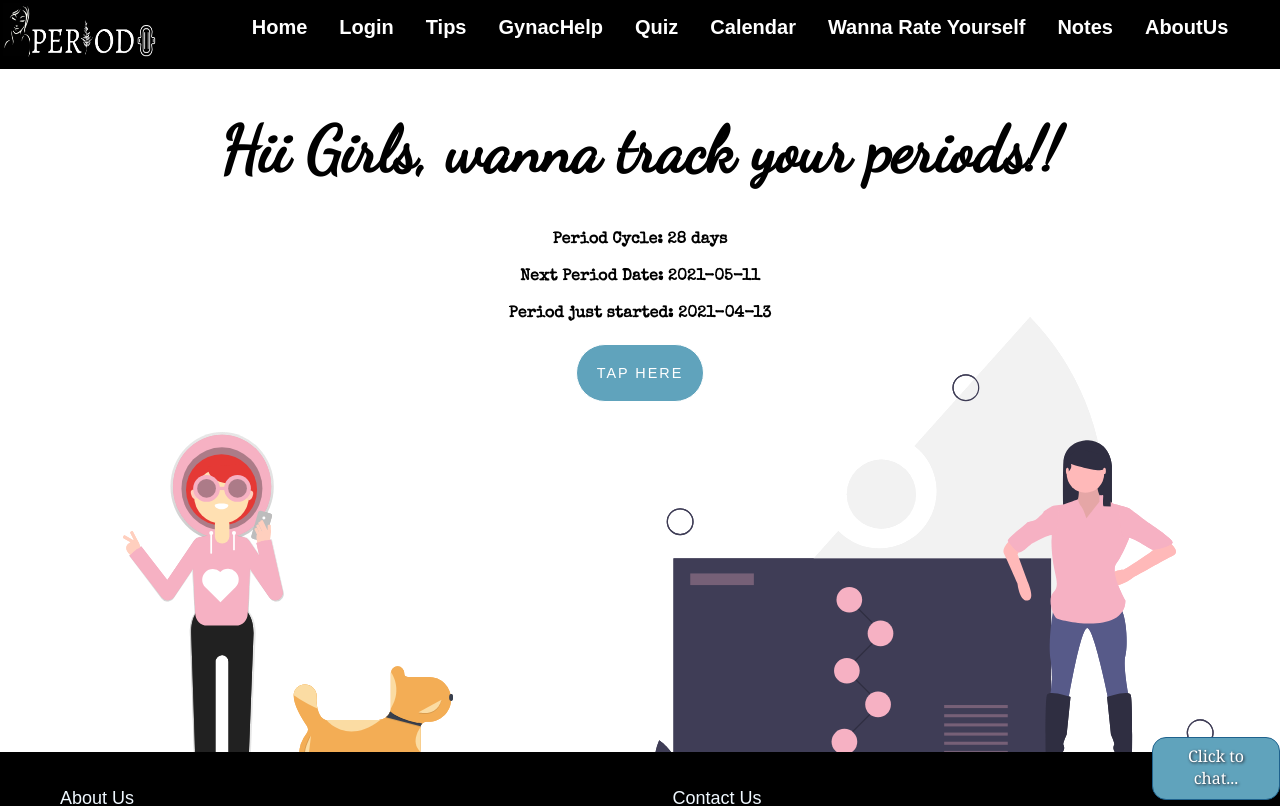
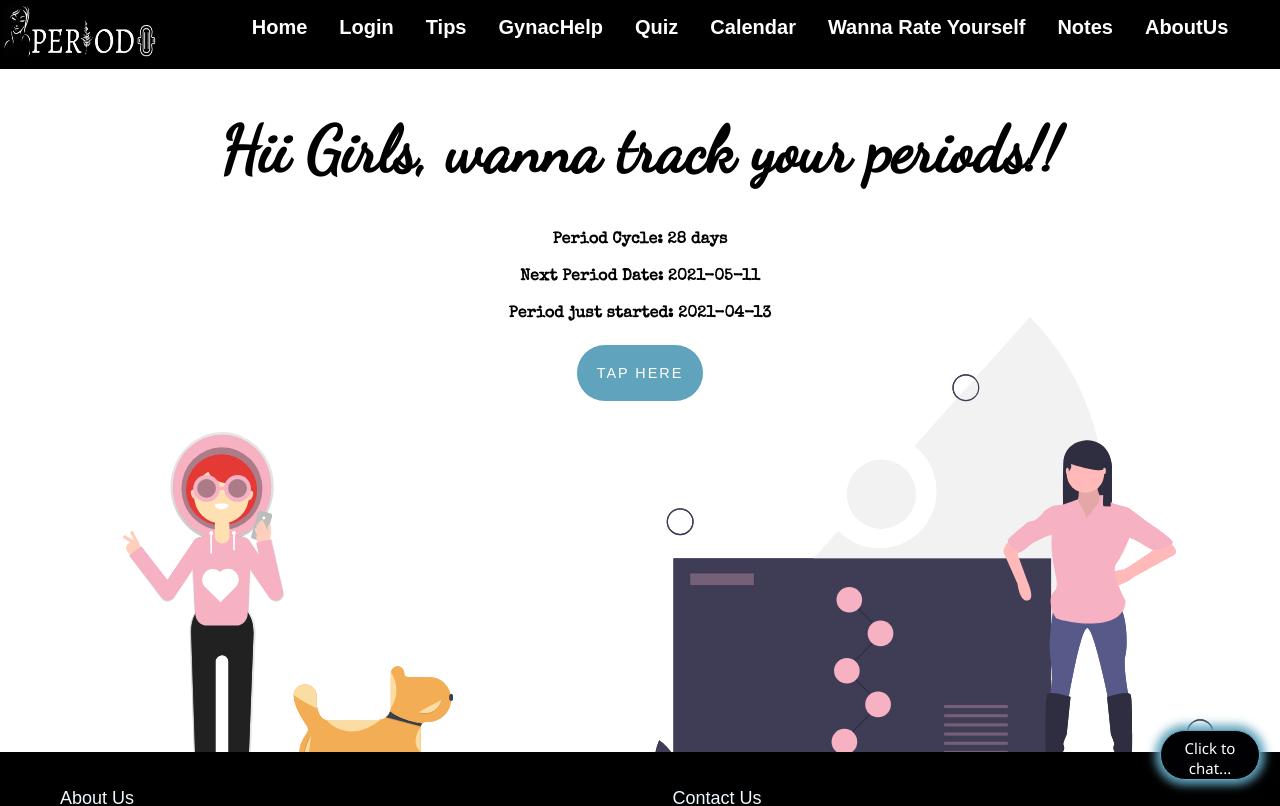
Before and after one commit to Feminine-Divine/periodo, a Next.js app in the folder periodo/: page / in a window 1280 px wide. Shown: the top 806 px of the page. Built offline with nearby package versions, Linux system fonts and the light colour scheme; no server answers; a web font is replaced by a local one.

Commit message:
modified click to chat button (#193)

```diff
--- a/periodo/components/ChatBot/chatBot.module.css
+++ b/periodo/components/ChatBot/chatBot.module.css
@@ -1,28 +1,21 @@
 .btn {
-    background: #60a3bc;
-    background-image: -webkit-linear-gradient(top, #60a3bc);
-    background-image: -moz-linear-gradient(top, #60a3bc);
-    background-image: -ms-linear-gradient(top, #60a3bc);
-    background-image: -o-linear-gradient(top, #60a3bc);
-    background-image: linear-gradient(to bottom, #60a3bc);
-    -webkit-border-radius: 14;
-    -moz-border-radius: 14;
-    border-radius: 14px;
-    text-shadow: 1px 1px 3px #211921;
-    font-family: Georgia;
-    color: #ffffff;
-    font-size: 16px;
-    padding: 7px 18px 10px 18px;
-    border: solid #1f628d 1px;
-    text-decoration: none;
-  }
+  background-color: #010103;
+  color: white;
+  font-family: 'Segoe UI', Tahoma, Geneva, Verdana, sans-serif;
+  padding: 7px;
+  border: solid #60a3bc 1.5px;
+  width: 100px;
+  height: 50px;
+  border-radius: 25px;
+  font-size: 15px;
+  text-decoration: none;
+  margin: 20px;
+  box-shadow: 0 0 10px 5px #60a3bc;
+}
 
   .btn:hover {
-    background: #D34949;
-    background-image: -webkit-linear-gradient(top, #D34949, #89c4af);
-    background-image: -moz-linear-gradient(top, #D34949, #89c4af);
-    background-image: -ms-linear-gradient(top, #D34949, #89c4af);
-    background-image: -o-linear-gradient(top, #D34949, #89c4af);
-    background-image: linear-gradient(to bottom, #D34949, #89c4af);
+    background-color: #60a3bc;
+    box-shadow: none;
     text-decoration: none;
+    cursor: pointer;
   }
```
